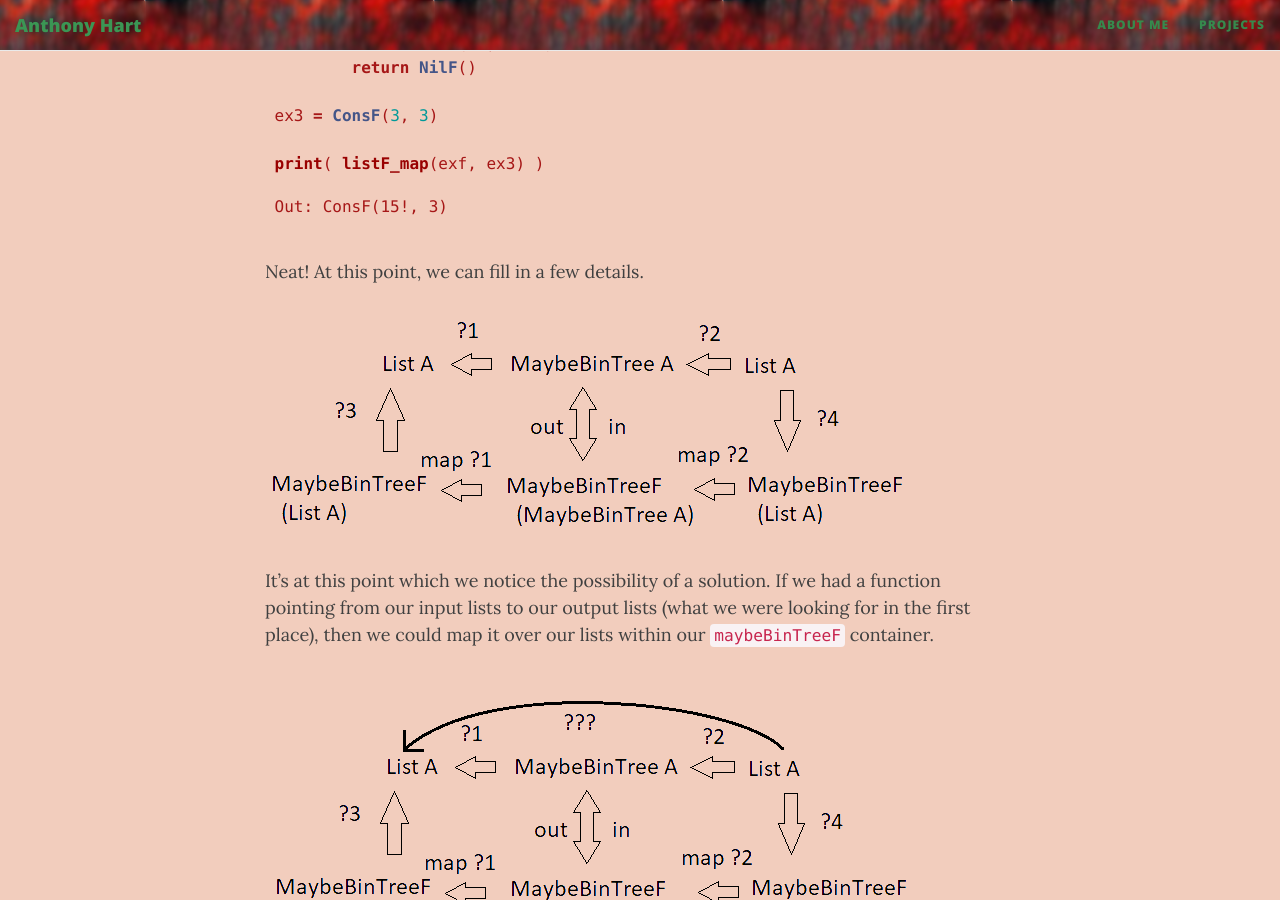
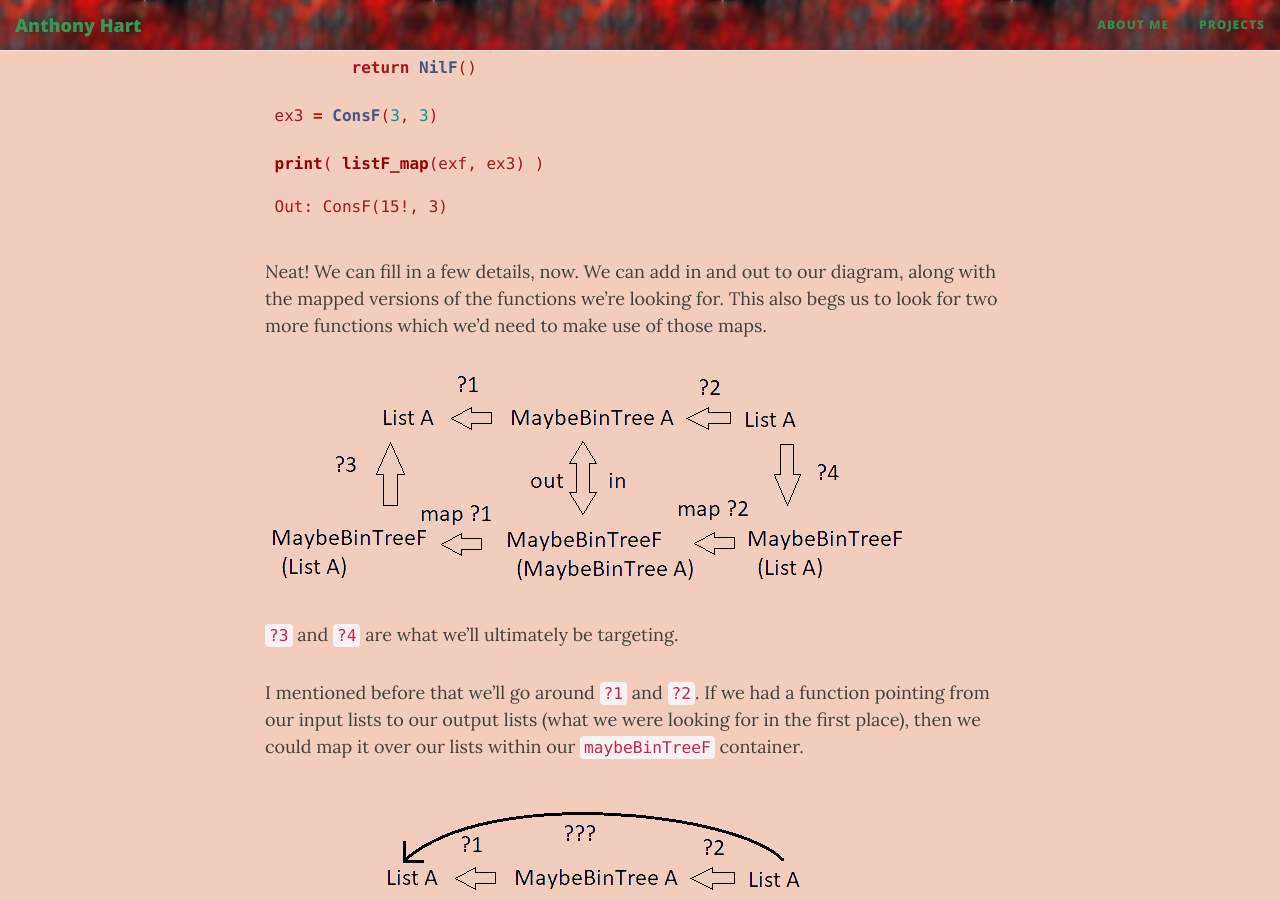
Before and after one commit to AHartNtkn/AHartNtkn.github.io, a Jekyll site: the page built from _posts/2020-04-07-Sorting-Lists-Recursively;-The-Easy-Way.md, in a window 1280 px wide and 900 px high, scrolled down 7701 px. Built offline with Jekyll 4.4.1, drawn with Linux system fonts in a browser that asks for light colours; nearby versions of some CDN libraries.

Commit message:
Clearer justification and integration of diagram.

````diff
--- a/_posts/2020-04-07-Sorting-Lists-Recursively;-The-Easy-Way.md
+++ b/_posts/2020-04-07-Sorting-Lists-Recursively;-The-Easy-Way.md
@@ -281,11 +281,13 @@ print( listF_map(exf, ex3) )
 Out: ConsF(15!, 3)
 ```
 
-Neat! At this point, we can fill in a few details.
+Neat! We can fill in a few details, now. We can add in and out to our diagram, along with the mapped versions of the functions we're looking for. This also begs us to look for two more functions which we'd need to make use of those maps.
 
 ![Some mapping hints.](../img/hylomorphisms/Hylo3.png)
 
-It's at this point which we notice the possibility of a solution. If we had a function pointing from our input lists to our output lists (what we were looking for in the first place), then we could map it over our lists within our `maybeBinTreeF` container.
+`?3` and `?4` are what we'll ultimately be targeting.
+
+I mentioned before that we'll go around `?1` and `?2`. If we had a function pointing from our input lists to our output lists (what we were looking for in the first place), then we could map it over our lists within our `maybeBinTreeF` container.
 
 ![???](../img/hylomorphisms/Hylo5.png)
 
````
